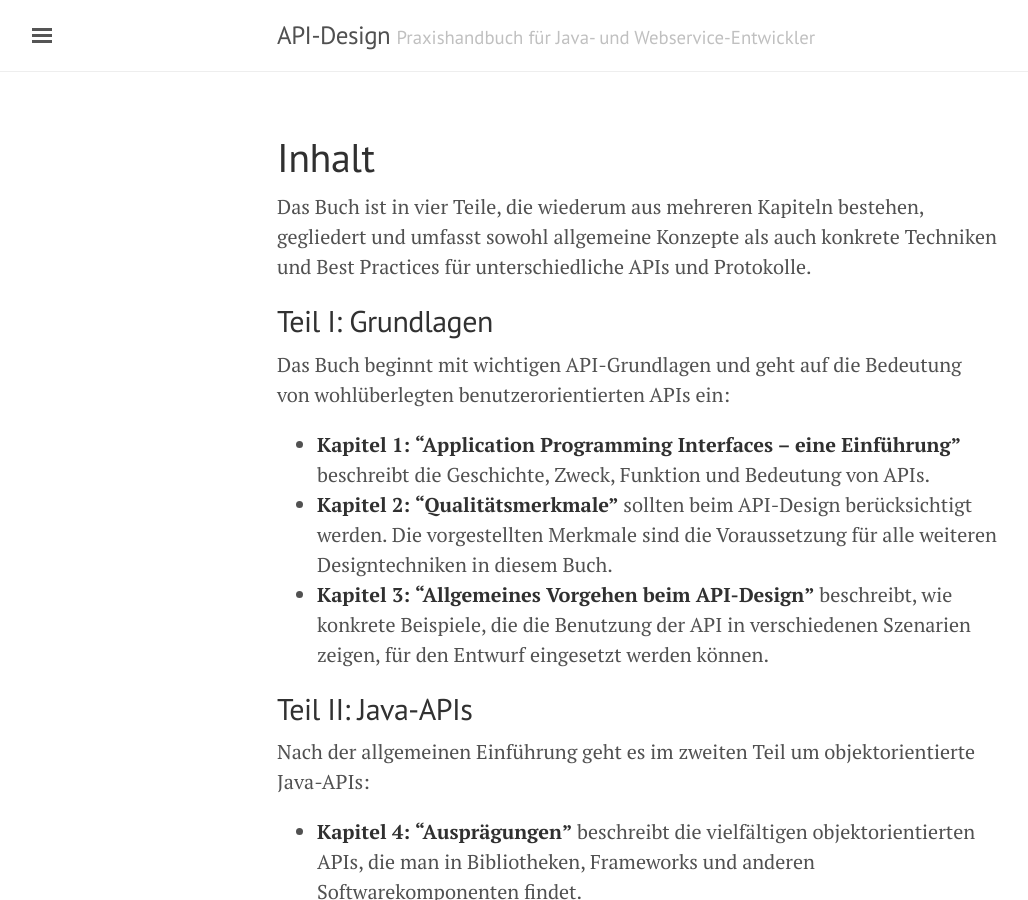
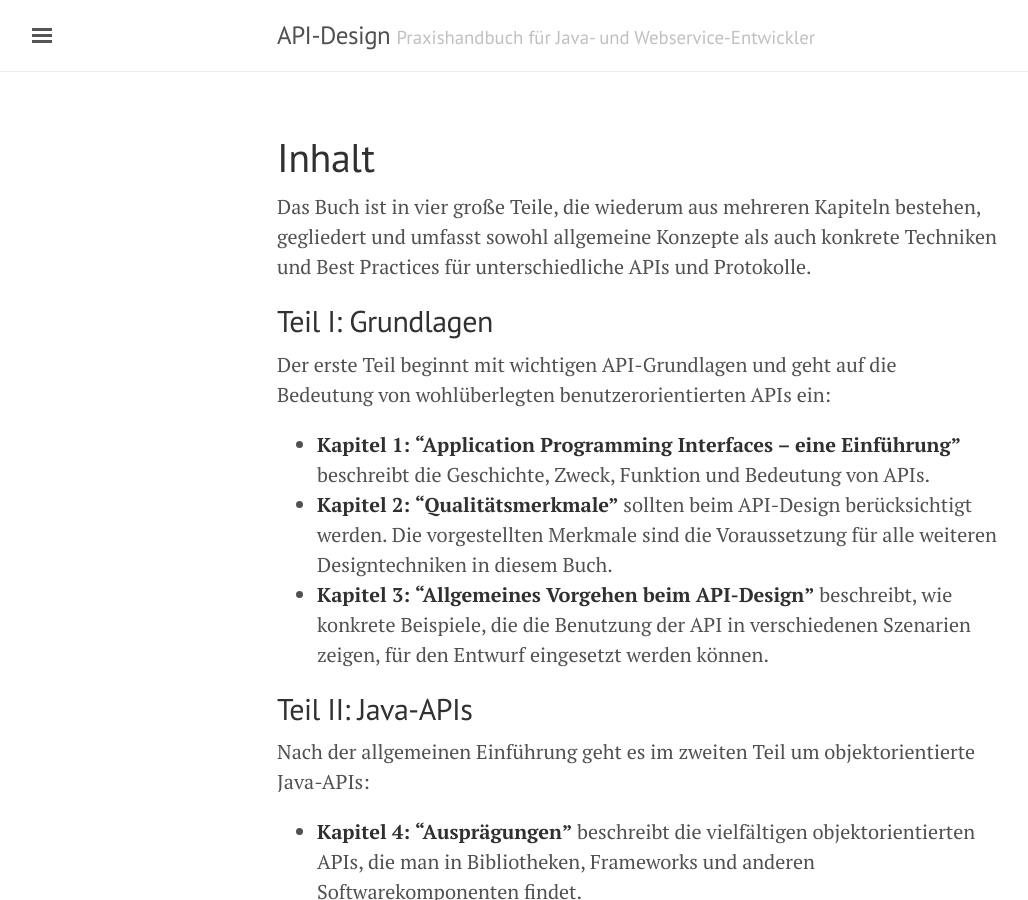
Before and after one commit to kspichale/api-design-website, a Jekyll site: the page built from content.md, in a window 1280 px wide and 900 px high. Shown: the whole window, without its empty margins (3-1031 px from the left). Built offline with Jekyll 4.4.1, drawn with Linux system fonts in a browser that asks for light colours.

Commit message:
updated content

```diff
--- a/content.md
+++ b/content.md
@@ -2,11 +2,11 @@
 layout: page
 title: Inhalt
 ---
-Das Buch ist in vier Teile, die wiederum aus mehreren Kapiteln bestehen, gegliedert und umfasst sowohl allgemeine Konzepte als auch konkrete Techniken und Best Practices für unterschiedliche APIs und Protokolle.
+Das Buch ist in vier große Teile, die wiederum aus mehreren Kapiteln bestehen, gegliedert und umfasst sowohl allgemeine Konzepte als auch konkrete Techniken und Best Practices für unterschiedliche APIs und Protokolle.
 
 ## Teil I: Grundlagen
 
-Das Buch beginnt mit wichtigen API-Grundlagen und geht auf die Bedeutung von wohlüberlegten benutzerorientierten APIs ein:
+Der erste Teil beginnt mit wichtigen API-Grundlagen und geht auf die Bedeutung von wohlüberlegten benutzerorientierten APIs ein:
 
 * **Kapitel 1: "Application Programming Interfaces – eine Einführung"** beschreibt die Geschichte, Zweck, Funktion und Bedeutung von APIs.
 * **Kapitel 2: "Qualitätsmerkmale"** sollten beim API-Design berücksichtigt werden. Die vorgestellten Merkmale sind die Voraussetzung für alle weiteren Designtechniken in diesem Buch.
```
